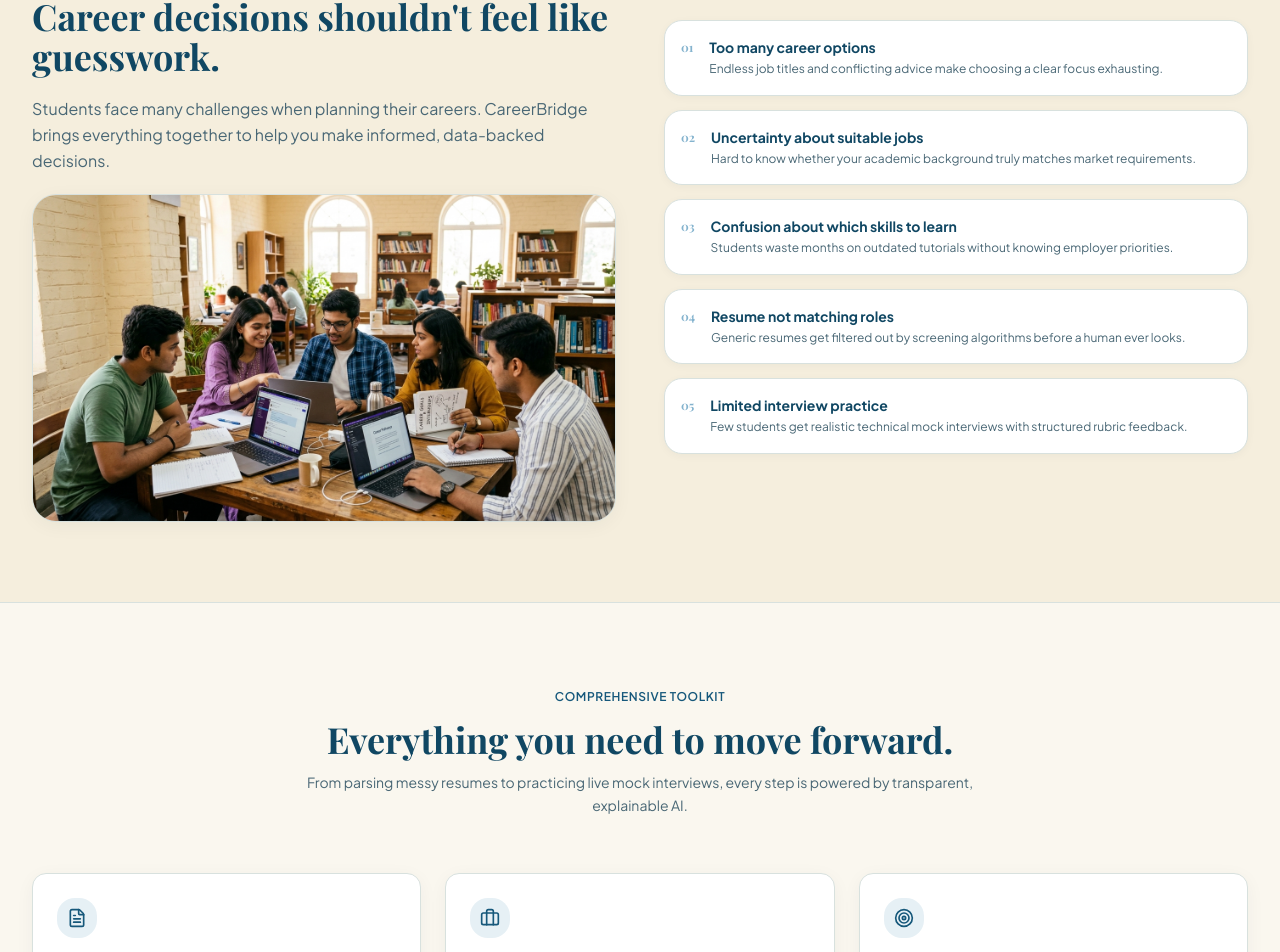
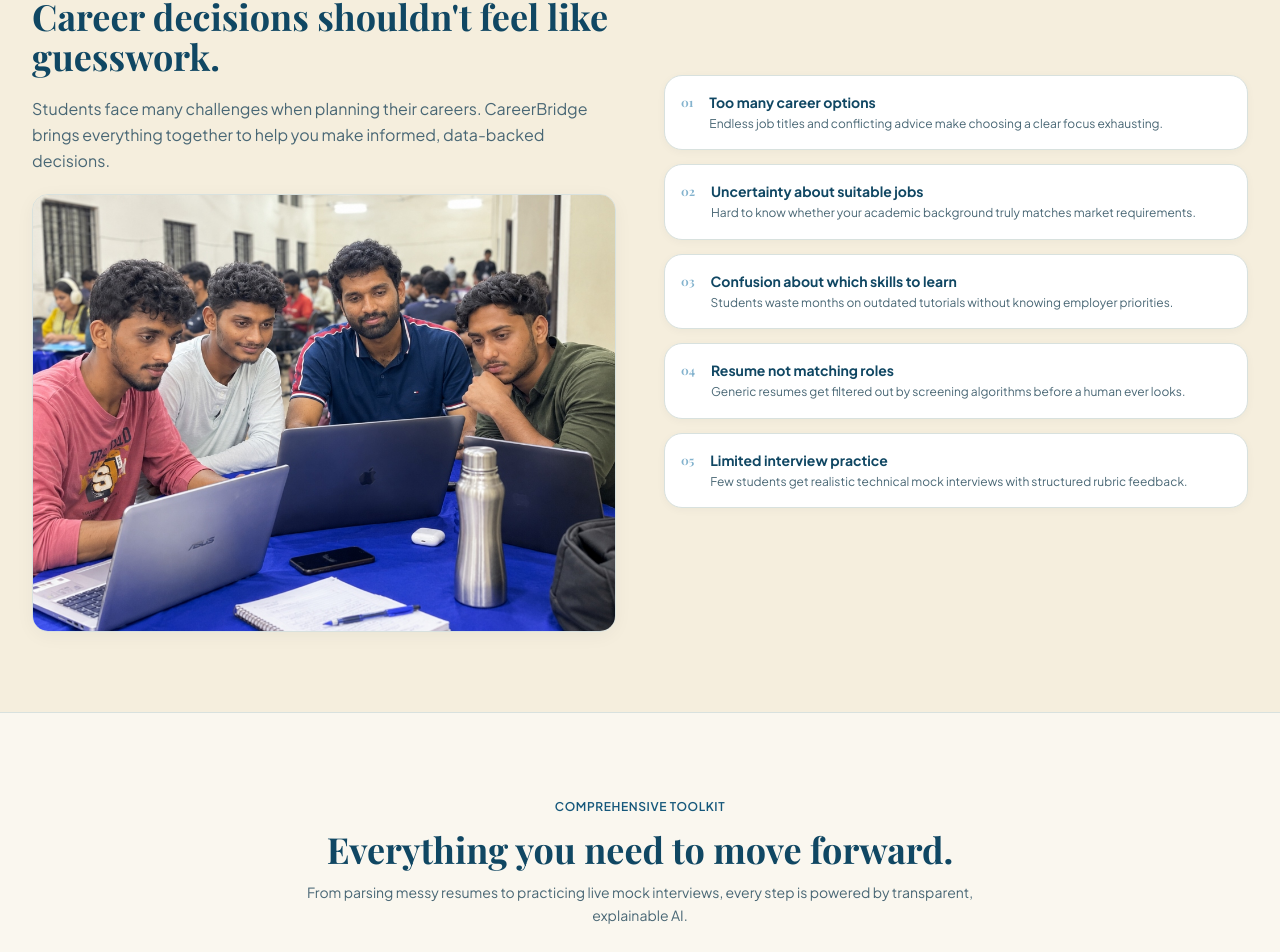
Before and after one commit to Vineethsn-007/CareerBridge, a Next.js app in the folder frontend/: page / in a window 1280 px wide. Shown: the part 915-1867 px from the top of the page. Built offline with nearby package versions, Linux system fonts and the light colour scheme; no server answers; a web font is replaced by a local one.

Commit message:
feat(landing): replace challenge section image with hackathon students collaboration photo

```diff
--- a/frontend/app/page.tsx
+++ b/frontend/app/page.tsx
@@ -280,10 +280,10 @@ export default function Home() {
                 data-backed decisions.
               </p>
 
-              <div className="relative aspect-[16/9] w-full rounded-xl overflow-hidden border border-border shadow-card mt-6">
+              <div className="relative aspect-[4/3] w-full rounded-2xl overflow-hidden border border-border shadow-card mt-6">
                 <Image
                   src="/images/collaborating-students.jpg"
-                  alt="Students collaborating together on career planning"
+                  alt="Indian engineering students collaborating on code and career preparation during a hackathon"
                   fill
                   className="object-cover"
                   sizes="(max-width: 768px) 100vw, 600px"
```
Also changed, not shown: frontend/public/images/collaborating-students.jpg.
